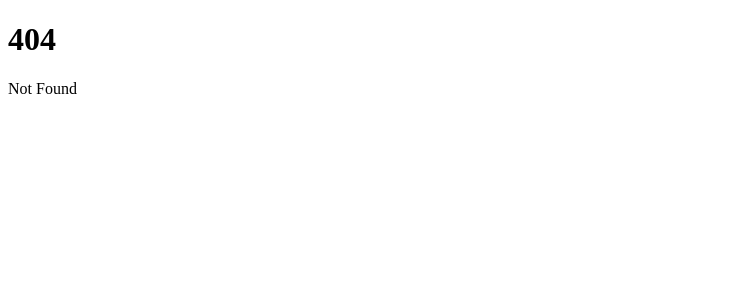
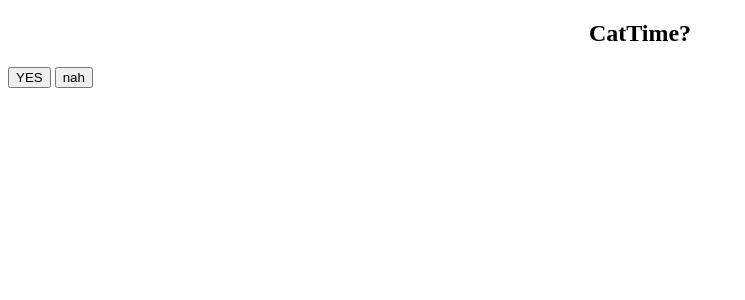
Before and after one commit to bit-web-1/project-24-2-OLDILJ, a SvelteKit app in the folder Assessment/: page /CatPage in a window 1280 px wide. Before the commit this address had no page. Shown: the top 300 px of the page, without its empty margins (0-745 px from the left). Built offline with nearby package versions, Linux system fonts and the light colour scheme.

Commit message:
ExitCatPage Work but formatting sitewide broke

```diff
--- a/Assessment/src/lib/Header.svelte
+++ b/Assessment/src/lib/Header.svelte
@@ -8,6 +8,7 @@
 <style>
     .FloatContainer
     {
+        display: inline-flex;
         width: 80%;
         padding-left: 5%;
         padding-bottom: 2%;
@@ -32,9 +33,9 @@
     }
     h1
     {
+        text-align: center;
         transition: all 1s ease-in-out;
-        display: inline-flex;
-        vertical-align:middle;
+        vertical-align: middle;
     }
     h1:active
     {
--- /dev/null
+++ b/Assessment/src/routes/CatPage/+page.svelte
@@ -0,0 +1,20 @@
+<script>
+    import Meow from "$lib/SoundEffects/Felis_silvestris_catus.ogg.mp3"
+    import "./styles.css";
+    let Playback = new Audio(Meow);
+    function BeginCatTime()
+    {
+
+    }
+    function ExitCatTime()
+    {
+        Playback.play();
+        Playback.addEventListener("ended", (event) =>
+        {
+            location.href = "./Home"
+        })
+    }
+</script>
+<h2 class="CatTime?">CatTime?</h2>
+<button class="Start CatTime" on:click={BeginCatTime}>YES</button>
+<button class="QuitOut" on:click={ExitCatTime}>nah</button>
--- /dev/null
+++ b/Assessment/src/routes/CatPage/styles.css
@@ -0,0 +1,9 @@
+h2
+{
+    justify-self: center;
+}
+button
+{
+    justify-content: center;
+    width: auto;
+}
--- a/Assessment/src/routes/Home/+page.svelte
+++ b/Assessment/src/routes/Home/+page.svelte
@@ -2,7 +2,6 @@
 <script>
     import Head from "$lib/Header.svelte";
     import Bar from "$lib/NavBar.svelte";
-    import WeatherBar from "$lib/WeatherBar.svelte";
 </script>
 <Head/>
 <Bar/>
```
Also changed, not shown: Assessment/src/lib/TextStyling.css (+9 -1 lines), Assessment/src/routes/About/+page.svelte (+7 -1 lines), 1 other file (tests, documents, lock files or other folders).
